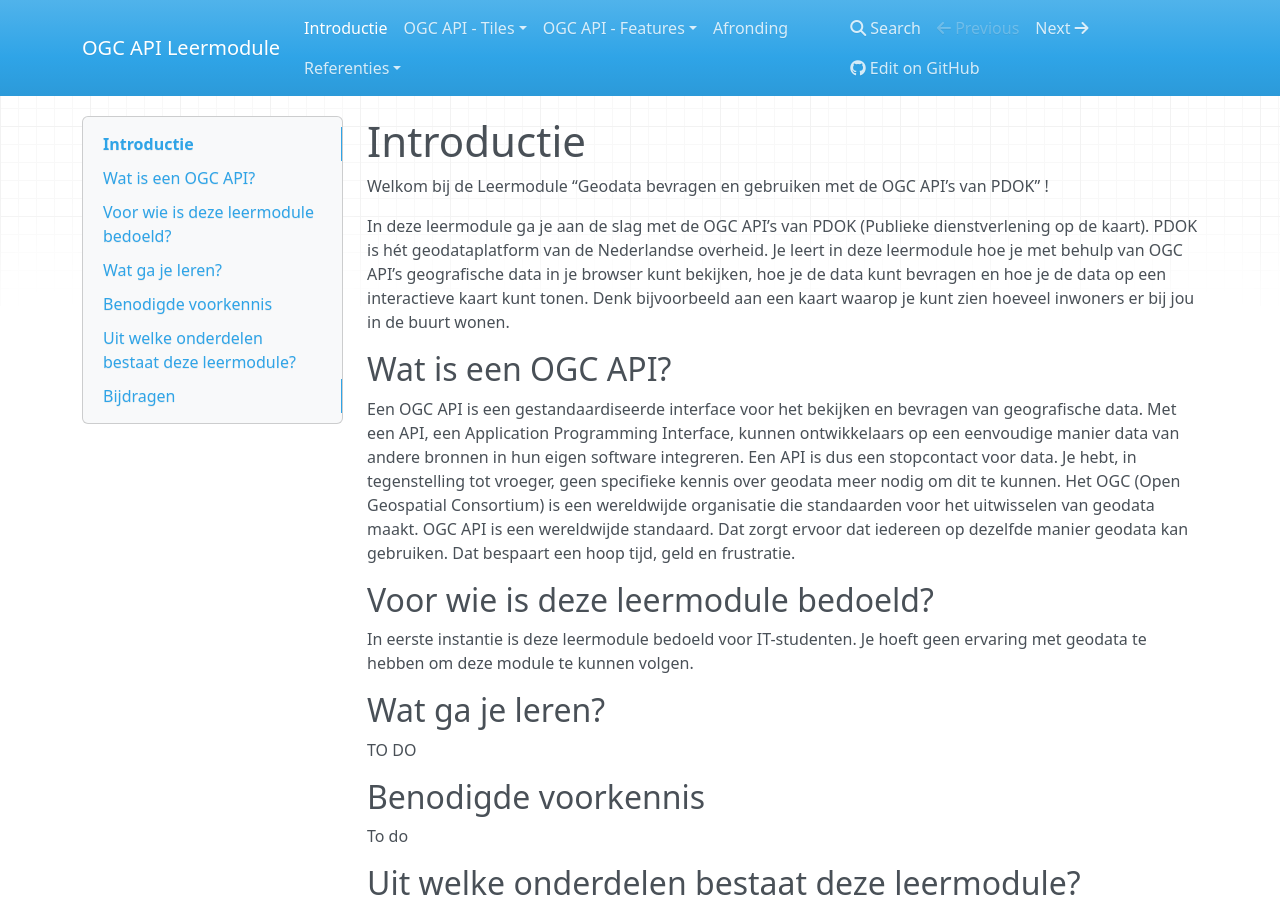
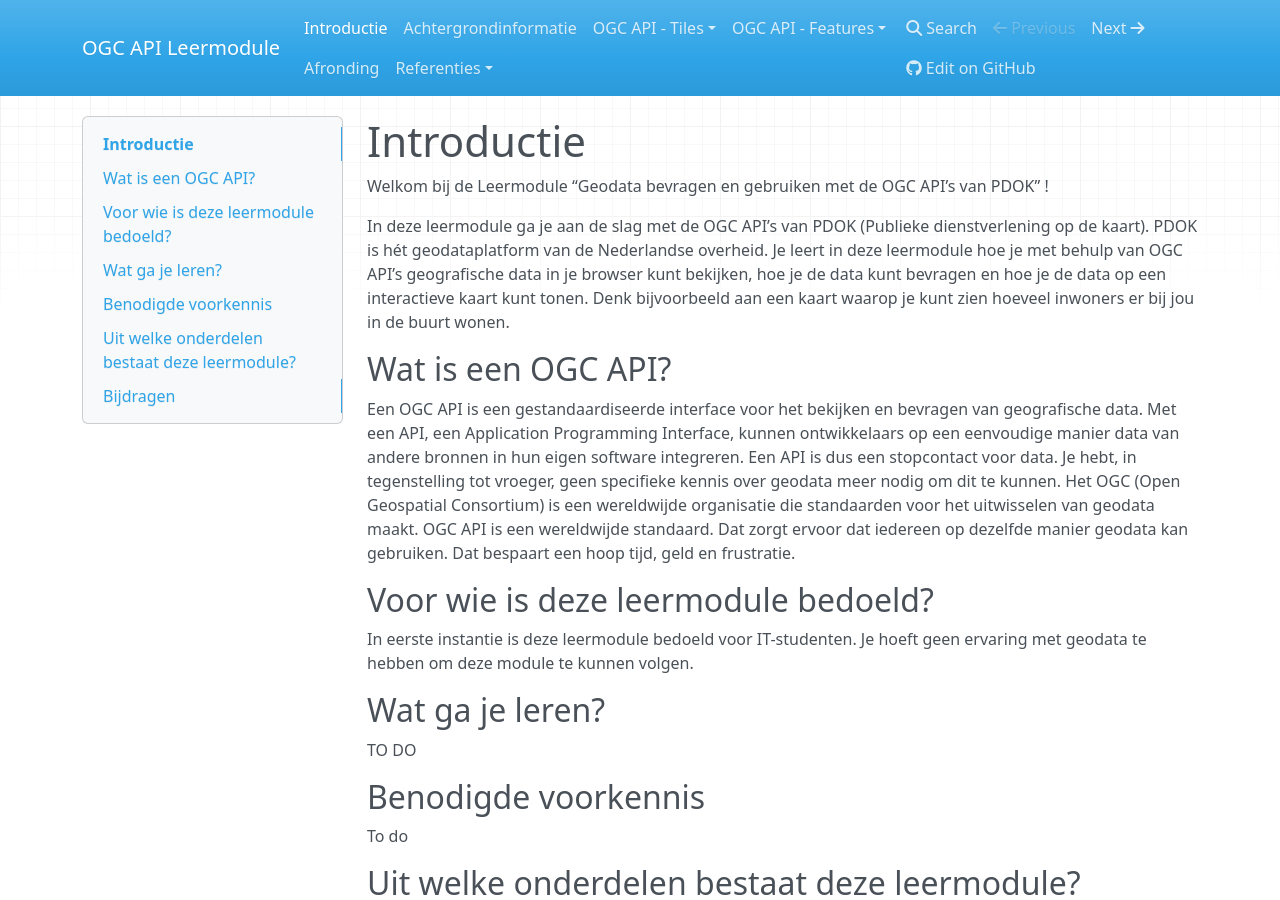
Before and after one commit to PDOK/leermodule-ogc-api, an MkDocs documentation site: the page built from docs/index.md, in a window 1280 px wide and 900 px high. Built offline with MkDocs 1.6.1, drawn with Linux system fonts in a browser that asks for light colours; nearby versions of some CDN libraries.

Commit message:
Update nav

```diff
--- a/mkdocs.yml
+++ b/mkdocs.yml
@@ -6,6 +6,7 @@ edit_uri: edit/master/docs/
 
 nav:
     - Introductie: index.md
+    - Achtergrondinformatie: Achtergrondinformatie.md
     - OGC API - Tiles:
         - Introductie: tiles/Introductie.md
         - Maak een kaart met OGC API - Tiles: tiles/Maak een kaart met OGC API - Tiles.md
```
